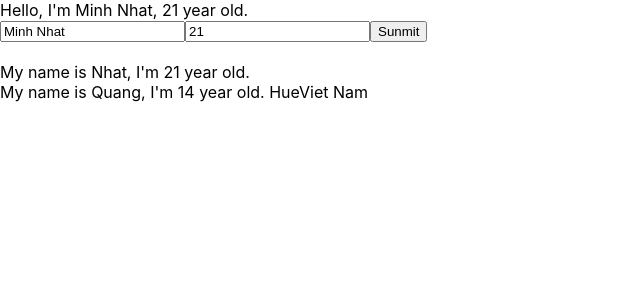
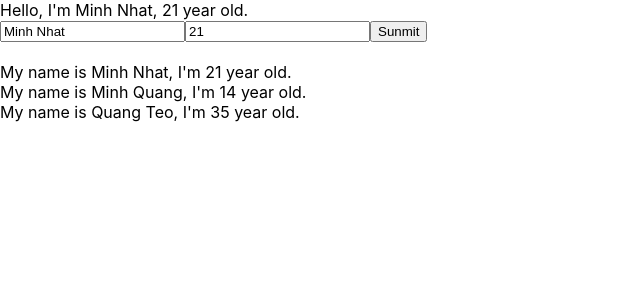
Before and after one commit to Minhnhat21/demo-react-project, a React (Create React App) app: page / in a window 1280 px wide. Shown: the top 300 px of the page, without its empty margins (0-640 px from the left). Built offline with nearby package versions, Linux system fonts and the light colour scheme.

Commit message:
video-24: props list object, key unique

```diff
--- a/src/components/DisplayInfor.js
+++ b/src/components/DisplayInfor.js
@@ -2,9 +2,19 @@ import React from "react";
 
 class DisplayInfor extends React.Component {
     render() {
+
+        //destructing array/object
+        const { listUsers } = this.props;  // const listUsers = this.props.listUsers
+        console.log(listUsers);
         return(
             <div>
-                My name is {this.props.name}, I'm {this.props.age} year old. {this.props.address}
+                {
+                    listUsers.map((user) => {
+                        return (
+                            <div key={user.id}>My name is {user.name}, I'm {user.age} year old.</div>
+                        )
+                    })
+                }
             </div>
         )
     }
--- a/src/components/MyComponent.js
+++ b/src/components/MyComponent.js
@@ -5,14 +5,21 @@ import UserInfo from "./UserInfor";
 
 class MyComponent extends React.Component{
 
+    state = {
+        listUsers: [
+            {id: 1, name: 'Minh Nhat', age: 21},
+            {id: 2, name: 'Minh Quang', age: 14},
+            {id: 3, name: 'Quang Teo', age: 35}
+        ]
+    }
+
     render() {
         const myAddress = ['Hue','Viet Nam'];
         return(
             <div>
                <UserInfo/>
                <br/>
-               <DisplayInfor name='Nhat' age={21}/>
-               <DisplayInfor name='Quang' age={14} address = {myAddress}/>
+               <DisplayInfor listUsers = {this.state.listUsers} />
             </div>
         )
     }
```
